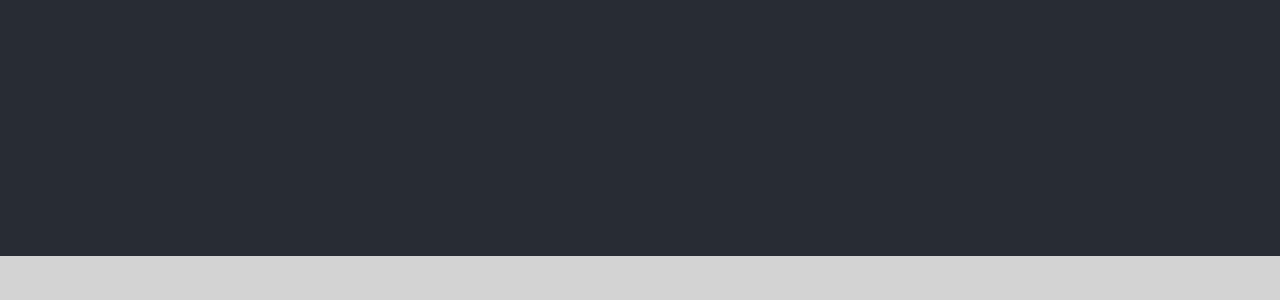
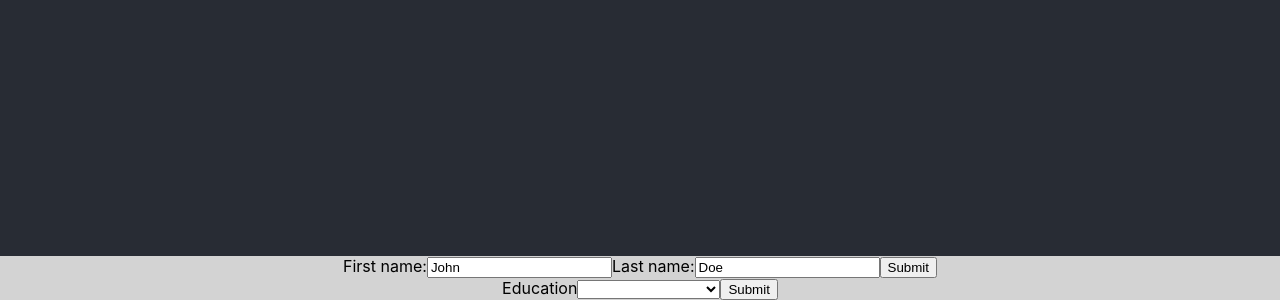
Before and after one commit to s-a-mb/recruit-project, a React (Create React App) app: page /viewprofile in a window 1280 px wide. Before the commit this address had no page. Shown: the part 544-844 px from the top of the page. Before the commit the page ends 800 px from the top, so only its background shows below. Built offline with nearby package versions, Linux system fonts and the light colour scheme.

Commit message:
Rough Dropdown

```diff
--- a/src/App.js
+++ b/src/App.js
@@ -3,6 +3,7 @@ import Login from "./components/Login/Login";
 import Register from "./components/Register/Register";
 import { BrowserRouter as Router, Routes, Route } from "react-router-dom";
 import './App.css';
+import ViewProfile from "./components/View Profile/ViewProfile";
 
 function App() {
   return (
@@ -15,6 +16,7 @@ function App() {
               <Route path="/" element={<Header />} />
               <Route path="/login" element={<Login />} />
               <Route path="/register" element={<Register />} />
+              <Route path="/viewprofile" element={<ViewProfile />} />
             </Routes>
           </Router>
         </div>
--- a/src/components/View Profile/ViewProfile.js
+++ b/src/components/View Profile/ViewProfile.js
@@ -0,0 +1,29 @@
+import React from "react";
+
+function ViewProfile(){
+    return(
+      <div>
+        <form action="">
+            <label for="fname">First name:</label>
+            <input type="text" id="fname" name="fname" value="John"></input>
+            <label for="lname">Last name:</label>
+            <input type="text" id="lname" name="lname" value="Doe"></input>
+            <input type="submit" value="Submit"></input>
+        </form>
+        <form action="">
+            <label for="fname">Education</label>
+            <select name="edLevel" id="edLevel">
+                <option value="None"> </option>
+                <option value="HighSchool">HighSchool Diploma</option>
+                <option value="Certification">Certification</option>
+                <option value="Bachelors">Bachelors Degree</option>
+                <option value="Masters">Masters Degree</option>
+                <option value="PhD">PhD</option>
+            </select>
+            <input type="submit" value="Submit"></input>
+        </form>
+      </div>
+    );
+}
+
+export default ViewProfile;
```
